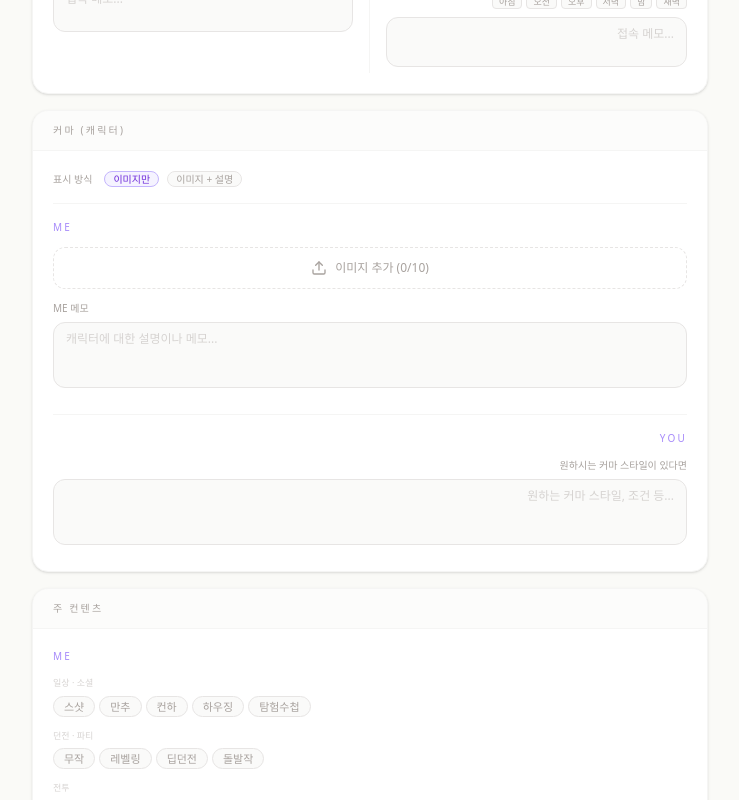
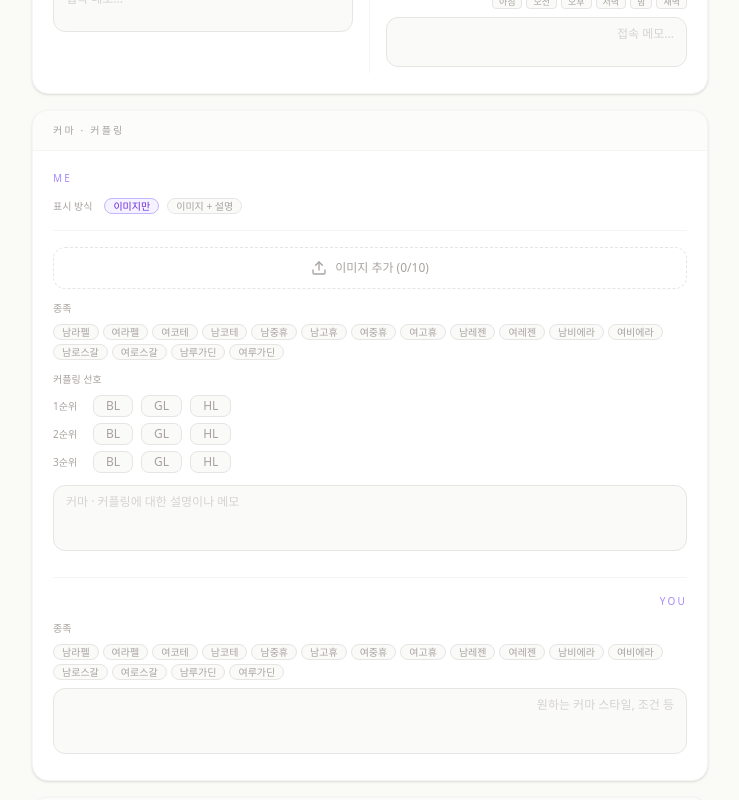
Before and after one commit to gogobibi/eternal-bonding-sheet, a Next.js app: page / in a window 1280 px wide. Shown: the part 800-1600 px from the top of the page, without its empty margins (48-787 px from the left). Built offline with nearby package versions, Linux system fonts and the light colour scheme.

Commit message:
feat: coupling picker와 race picker 구현

```diff
--- a/app/_components/profile-card/sections/CardCharacter.tsx
+++ b/app/_components/profile-card/sections/CardCharacter.tsx
@@ -1,18 +1,31 @@
 import React from "react";
 import { SectionBlock } from "../atoms/SectionBlock";
 import type { ProfileData } from "../../profile-editor/types";
+import { formatCouplingPriority } from "../../profile-editor/helpers";
 
 export const CardCharacter: React.FC<{ data: ProfileData }> = ({ data }) => {
   const hasCharSection =
-    data.charImages.length > 0 || !!data.charMemo || !!data.youCharMemo;
+    data.charImages.length > 0 ||
+    !!data.charMemo ||
+    !!data.youCharMemo ||
+    data.couplingPriority.some((tier) => tier.length > 0) ||
+    data.meRace.length > 0 ||
+    data.youRace.length > 0;
 
   if (!hasCharSection) return null;
 
   return (
     <div className="mb-6">
-      <SectionBlock title="커마">
-        {(data.charImages.length > 0 || data.charMemo) && (
-          <div className={data.youCharMemo ? "mb-4" : ""}>
+      <SectionBlock title="커마 · 커플링">
+        {(data.charImages.length > 0 ||
+          data.charMemo ||
+          data.couplingPriority.some((t) => t.length > 0) ||
+          data.meRace.length > 0) && (
+          <div
+            className={
+              data.youCharMemo || data.youRace.length > 0 ? "mb-4" : ""
+            }
+          >
             <div className="text-[9px] tracking-[0.2em] uppercase text-violet-500 font-semibold mb-2">
               ME
             </div>
@@ -39,10 +52,7 @@ export const CardCharacter: React.FC<{ data: ProfileData }> = ({ data }) => {
                   className={`flex flex-col gap-2 ${data.charMemo ? "mb-2.5" : ""}`}
                 >
                   {data.charImages.map((photo) => (
-                    <div
-                      key={photo.id}
-                      className="flex gap-2.5 items-start"
-                    >
+                    <div key={photo.id} className="flex gap-2.5 items-start">
                       <div className="shrink-0 w-[72px] h-[72px] rounded-[10px] overflow-hidden bg-stone-200">
                         <img
                           src={photo.imageUrl}
@@ -59,6 +69,41 @@ export const CardCharacter: React.FC<{ data: ProfileData }> = ({ data }) => {
                   ))}
                 </div>
               ))}
+            {data.couplingPriority.length > 0 && (
+              <div className="flex flex-wrap items-center gap-1 mt-2 mb-2">
+                {formatCouplingPriority(data.couplingPriority)
+                  .split(/( > | = )/)
+                  .map((part, i) =>
+                    part === " > " || part === " = " ? (
+                      <span
+                        key={i}
+                        className="text-[9px] text-stone-400 font-medium"
+                      >
+                        {part.trim()}
+                      </span>
+                    ) : (
+                      <span
+                        key={i}
+                        className="text-[10px] text-violet-600 rounded px-1.5 py-0.5 leading-none"
+                      >
+                        {part}
+                      </span>
+                    ),
+                  )}
+              </div>
+            )}
+            {data.meRace.length > 0 && (
+              <div className="flex flex-wrap gap-1 mb-2">
+                {data.meRace.map((r) => (
+                  <span
+                    key={r}
+                    className="text-[10px] bg-stone-100 text-stone-500 rounded px-1.5 py-0.5 font-medium leading-none"
+                  >
+                    {r}
+                  </span>
+                ))}
+              </div>
+            )}
             {data.charMemo && (
               <div className="text-[10px] text-stone-600 leading-[1.7] px-3 py-2 bg-stone-100 rounded-lg whitespace-pre-wrap">
                 {data.charMemo}
@@ -66,14 +111,28 @@ export const CardCharacter: React.FC<{ data: ProfileData }> = ({ data }) => {
             )}
           </div>
         )}
-        {data.youCharMemo && (
+        {(data.youCharMemo || data.youRace.length > 0) && (
           <div>
             <div className="text-[9px] tracking-[0.2em] uppercase text-violet-500 font-semibold mb-2 text-right">
               YOU
             </div>
-            <div className="text-[10px] text-stone-600 leading-[1.7] px-3 py-2 bg-stone-100 rounded-lg text-right whitespace-pre-wrap">
-              {data.youCharMemo}
-            </div>
+            {data.youRace.length > 0 && (
+              <div className="flex flex-wrap justify-end gap-1 mb-2">
+                {data.youRace.map((r) => (
+                  <span
+                    key={r}
+                    className="text-[10px] bg-stone-100 text-stone-500 rounded px-1.5 py-0.5 font-medium leading-none"
+                  >
+                    {r}
+                  </span>
+                ))}
+              </div>
+            )}
+            {data.youCharMemo && (
+              <div className="text-[10px] text-stone-600 leading-[1.7] px-3 py-2 bg-stone-100 rounded-lg text-right whitespace-pre-wrap">
+                {data.youCharMemo}
+              </div>
+            )}
           </div>
         )}
       </SectionBlock>
--- /dev/null
+++ b/app/_components/profile-editor/atoms/CouplingPicker.tsx
@@ -0,0 +1,68 @@
+import React from "react";
+import type { CouplingType } from "../types";
+import { formatCouplingPriority } from "../helpers";
+
+const COUPLING_TYPES: CouplingType[] = ["BL", "GL", "HL"];
+const TIER_LABELS = ["1순위", "2순위", "3순위"];
+
+interface Props {
+  value: CouplingType[][];
+  onChange: (type: CouplingType, tierIndex: number) => void;
+}
+
+export const CouplingPicker: React.FC<Props> = ({ value, onChange }) => {
+  const preview = formatCouplingPriority(value);
+
+  const usedInPriorTiers = (tierIndex: number) =>
+    new Set(value.slice(0, tierIndex).flat());
+
+  const availableFor = (tierIndex: number) =>
+    COUPLING_TYPES.filter((t) => !usedInPriorTiers(tierIndex).has(t));
+
+  return (
+    <div className="space-y-2">
+      <div className="text-[10px] text-stone-400 gap-3 flex">
+        <span>커플링 선호</span>
+        {preview && (
+          <>
+            <span className="text-[10px] text-violet-500">{preview}</span>
+          </>
+        )}
+      </div>
+
+      <div className="space-y-1.5">
+        {TIER_LABELS.map((label, tierIndex) => {
+          const available = availableFor(tierIndex);
+          return (
+            <div key={tierIndex} className="flex items-center gap-2">
+              <span className="text-[10px] text-stone-400 w-8 shrink-0">
+                {label}
+              </span>
+              {COUPLING_TYPES.map((type) => {
+                const isSelected = value[tierIndex]?.includes(type) ?? false;
+                const isAvailable = isSelected || available.includes(type);
+                return (
+                  <button
+                    key={type}
+                    type="button"
+                    onClick={() => onChange(type, tierIndex)}
+                    disabled={!isAvailable}
+                    className={`rounded-lg border px-3 py-1 text-xs font-medium leading-none transition-all ${
+                      !isAvailable
+                        ? "bg-stone-50 border-stone-100 text-stone-200 cursor-not-allowed"
+                        : isSelected
+                          ? "bg-violet-50 border-violet-300 text-violet-700"
+                          : "bg-stone-50 border-stone-200 text-stone-400 hover:border-stone-300 hover:text-stone-600"
+                    }`}
+                  >
+                    {type}
+                  </button>
+                );
+              })}
+            </div>
+          );
+        })}
+      </div>
+    </div>
+  );
+};
--- /dev/null
+++ b/app/_components/profile-editor/atoms/RacePicker.tsx
@@ -0,0 +1,46 @@
+import React from "react";
+import { OptionBtn } from "./OptionBtn";
+import type { RaceType } from "../types";
+
+const RACE_TYPES: RaceType[] = [
+  "남라펠",
+  "여라펠",
+  "여코테",
+  "남코테",
+  "남중휴",
+  "남고휴",
+  "여중휴",
+  "여고휴",
+  "남레젠",
+  "여레젠",
+  "남비에라",
+  "여비에라",
+  "남로스갈",
+  "여로스갈",
+  "남루가딘",
+  "여루가딘",
+];
+
+interface Props {
+  value: RaceType[];
+  onChange: (race: RaceType) => void;
+}
+
+export const RacePicker: React.FC<Props> = ({ value, onChange }) => (
+  <div className="space-y-2">
+    <div className="text-[10px] text-stone-400 gap-3 flex">
+      <span>종족</span>
+    </div>
+    <div className="flex flex-wrap gap-1">
+      {RACE_TYPES.map((race) => (
+        <OptionBtn
+          key={race}
+          label={race}
+          size="sm"
+          selected={value.includes(race)}
+          onClick={() => onChange(race)}
+        />
+      ))}
+    </div>
+  </div>
+);
--- a/app/_components/profile-editor/form/CharacterSection.tsx
+++ b/app/_components/profile-editor/form/CharacterSection.tsx
@@ -6,7 +6,10 @@ import { MeLabel } from "../atoms/MeLabel";
 import { Mini } from "../atoms/Mini";
 import { OptionBtn } from "../atoms/OptionBtn";
 import { FieldTextarea } from "../atoms/FieldTextarea";
-import type { PhotoItem } from "../types";
+import { CouplingPicker } from "../atoms/CouplingPicker";
+import { RacePicker } from "../atoms/RacePicker";
+import type { PhotoItem, CouplingType, RaceType } from "../types";
+import { toggleArr } from "../helpers";
 
 interface Props {
   displayOption: "image-only" | "image-with-text";
@@ -18,6 +21,12 @@ interface Props {
   youCharMemo: string;
   setYouCharMemo: (v: string) => void;
   handleCharUpload: (e: React.ChangeEvent<HTMLInputElement>) => void;
+  couplingPriority: CouplingType[][];
+  onCouplingClick: (type: CouplingType, tierIndex: number) => void;
+  meRace: RaceType[];
+  setMeRace: React.Dispatch<React.SetStateAction<RaceType[]>>;
+  youRace: RaceType[];
+  setYouRace: React.Dispatch<React.SetStateAction<RaceType[]>>;
 }
 
 export const CharacterSection: React.FC<Props> = ({
@@ -30,8 +39,16 @@ export const CharacterSection: React.FC<Props> = ({
   youCharMemo,
   setYouCharMemo,
   handleCharUpload,
+  couplingPriority,
+  onCouplingClick,
+  meRace,
+  setMeRace,
+  youRace,
+  setYouRace,
 }) => (
-  <SectionCard title="커마 (캐릭터)">
+  <SectionCard title="커마 · 커플링">
+    <div className="space-y-3">
+      <MeLabel />
       <div className="flex items-center gap-2 mb-4 pb-4 border-b border-stone-100">
         <p className="text-[10px] text-stone-400 mr-1">표시 방식</p>
         <OptionBtn
@@ -47,8 +64,6 @@ export const CharacterSection: React.FC<Props> = ({
           onClick={() => setDisplayOption("image-with-text")}
         />
       </div>
-    <div className="space-y-3">
-      <MeLabel />
       {charImages.length < 10 ? (
         <button
           type="button"
@@ -139,23 +154,34 @@ export const CharacterSection: React.FC<Props> = ({
             ))}
           </div>
         ))}
+      <RacePicker
+        value={meRace}
+        onChange={(race) =>
+          setMeRace((prev) => toggleArr(prev as string[], race) as RaceType[])
+        }
+      />
+      <CouplingPicker value={couplingPriority} onChange={onCouplingClick} />
       <div>
-        <Mini>ME 메모</Mini>
         <FieldTextarea
           value={charMemo}
           onChange={(e) => setCharMemo(e.target.value)}
-          placeholder="캐릭터에 대한 설명이나 메모..."
+          placeholder="커마 · 커플링에 대한 설명이나 메모"
           rows={3}
         />
       </div>
     </div>
     <div className="border-t border-stone-100 mt-5 pt-4 space-y-2">
       <MeLabel right />
-      <Mini right>원하시는 커마 스타일이 있다면</Mini>
+      <RacePicker
+        value={youRace}
+        onChange={(race) =>
+          setYouRace((prev) => toggleArr(prev as string[], race) as RaceType[])
+        }
+      />
       <FieldTextarea
         value={youCharMemo}
         onChange={(e) => setYouCharMemo(e.target.value)}
-        placeholder="원하는 커마 스타일, 조건 등..."
+        placeholder="원하는 커마 스타일, 조건 등"
         rows={3}
         className="text-right"
       />
--- a/app/_components/profile-editor/helpers.ts
+++ b/app/_components/profile-editor/helpers.ts
@@ -1,5 +1,47 @@
+import type { CouplingType } from "./types";
+
 export function toggleArr(arr: string[], item: string): string[] {
   return arr.includes(item)
     ? arr.filter((x) => x !== item)
     : [...arr, item];
 }
+
+// tiers는 항상 3개의 슬롯 [tier0, tier1, tier2]을 유지함
+export function toggleTypeTier(
+  type: CouplingType,
+  tierIndex: number,
+  tiers: CouplingType[][],
+): CouplingType[][] {
+  const result = tiers.map((tier) => [...tier]);
+  const currentTier = result.findIndex((tier) => tier.includes(type));
+
+  if (currentTier === tierIndex) {
+    // 같은 행 재클릭 → 선택 해제
+    result[tierIndex] = result[tierIndex].filter((t) => t !== type);
+  } else {
+    // 다른 행으로 이동: 기존 행에서 제거 후 새 행에 추가
+    if (currentTier !== -1) {
+      result[currentTier] = result[currentTier].filter((t) => t !== type);
+    }
+    result[tierIndex] = [...result[tierIndex], type];
+  }
+
+  // 빈 티어 발견 시 하위 티어 전체 클리어
+  for (let i = 0; i < result.length - 1; i++) {
+    if (result[i].length === 0) {
+      for (let j = i + 1; j < result.length; j++) {
+        result[j] = [];
+      }
+      break;
+    }
+  }
+
+  return result;
+}
+
+
+export function formatCouplingPriority(tiers: CouplingType[][]): string {
+  const nonEmpty = tiers.filter((tier) => tier.length > 0);
+  if (nonEmpty.length === 0) return "";
+  return nonEmpty.map((tier) => tier.join(" = ")).join(" > ");
+}
--- a/app/_components/profile-editor/types.ts
+++ b/app/_components/profile-editor/types.ts
@@ -1,3 +1,11 @@
+export type CouplingType = "BL" | "GL" | "HL";
+
+export type RaceType =
+  | "남라펠" | "여라펠" | "여코테" | "남코테"
+  | "남중휴" | "남고휴" | "여중휴" | "여고휴"
+  | "남레젠" | "여레젠" | "남비에라" | "여비에라"
+  | "남로스갈" | "여로스갈" | "남루가딘" | "여루가딘";
+
 export interface PhotoItem {
   id: string;
   imageUrl: string;
@@ -36,6 +44,9 @@ export interface ProfileData {
   charImages: PhotoItem[];
   charMemo: string;
   youCharMemo: string;
+  couplingPriority: CouplingType[][];
+  meRace: RaceType[];
+  youRace: RaceType[];
   // Contents
   mySelected: string[];
   myCustom: string[];
--- a/app/_components/profile-editor/use-profile-form.ts
+++ b/app/_components/profile-editor/use-profile-form.ts
@@ -1,5 +1,6 @@
 import { useState } from "react";
-import type { ProfileData, PhotoItem, PlayStyleItem } from "./types";
+import type { ProfileData, PhotoItem, PlayStyleItem, CouplingType, RaceType } from "./types";
+import { toggleTypeTier } from "./helpers";
 
 export function useProfileForm() {
   // Display option
@@ -37,6 +38,9 @@ export function useProfileForm() {
   const [charImages, setCharImages] = useState<PhotoItem[]>([]);
   const [charMemo, setCharMemo] = useState("");
   const [youCharMemo, setYouCharMemo] = useState("");
+  const [couplingPriority, setCouplingPriority] = useState<CouplingType[][]>([[], [], []]);
+  const [meRace, setMeRace] = useState<RaceType[]>([]);
+  const [youRace, setYouRace] = useState<RaceType[]>([]);
 
   // 4. Main contents
   const [mySelected, setMySelected] = useState<string[]>([]);
@@ -87,6 +91,9 @@ export function useProfileForm() {
     charImages,
     charMemo,
     youCharMemo,
+    couplingPriority,
+    meRace,
+    youRace,
     mySelected,
     myCustom,
     myContentMemo,
@@ -141,6 +148,9 @@ export function useProfileForm() {
     });
     e.target.value = "";
   };
+
+  const handleCouplingClick = (type: CouplingType, tierIndex: number) =>
+    setCouplingPriority((prev) => toggleTypeTier(type, tierIndex, prev));
 
   const addPlayStyle = () =>
     setPlayStyles((prev) => [
@@ -200,6 +210,10 @@ export function useProfileForm() {
       charMemo, setCharMemo,
       youCharMemo, setYouCharMemo,
       handleCharUpload,
+      couplingPriority,
+      onCouplingClick: handleCouplingClick,
+      meRace, setMeRace,
+      youRace, setYouRace,
     },
     contents: {
       mySelected, setMySelected,
```
Lines whose indentation alone changed are shown as unchanged.
